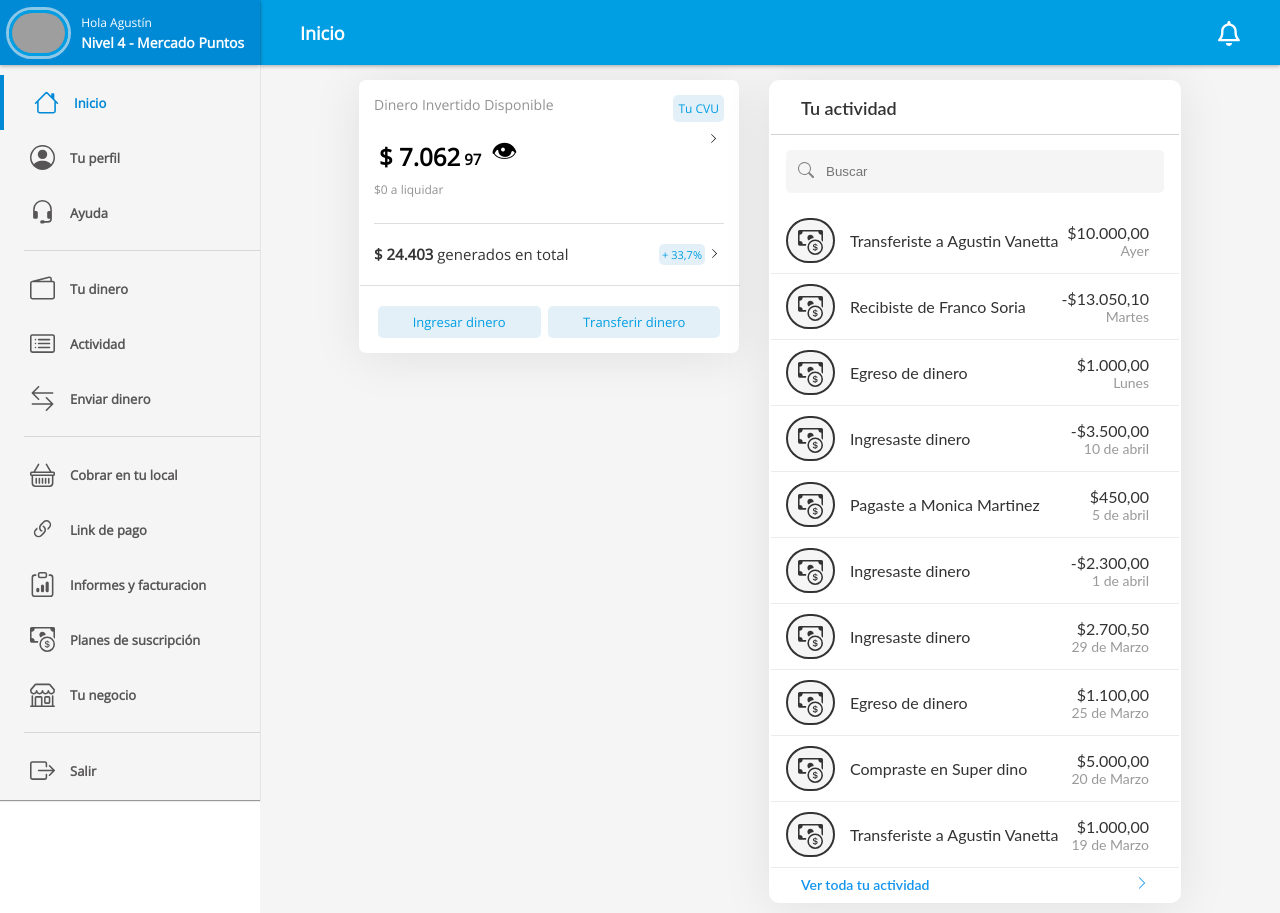
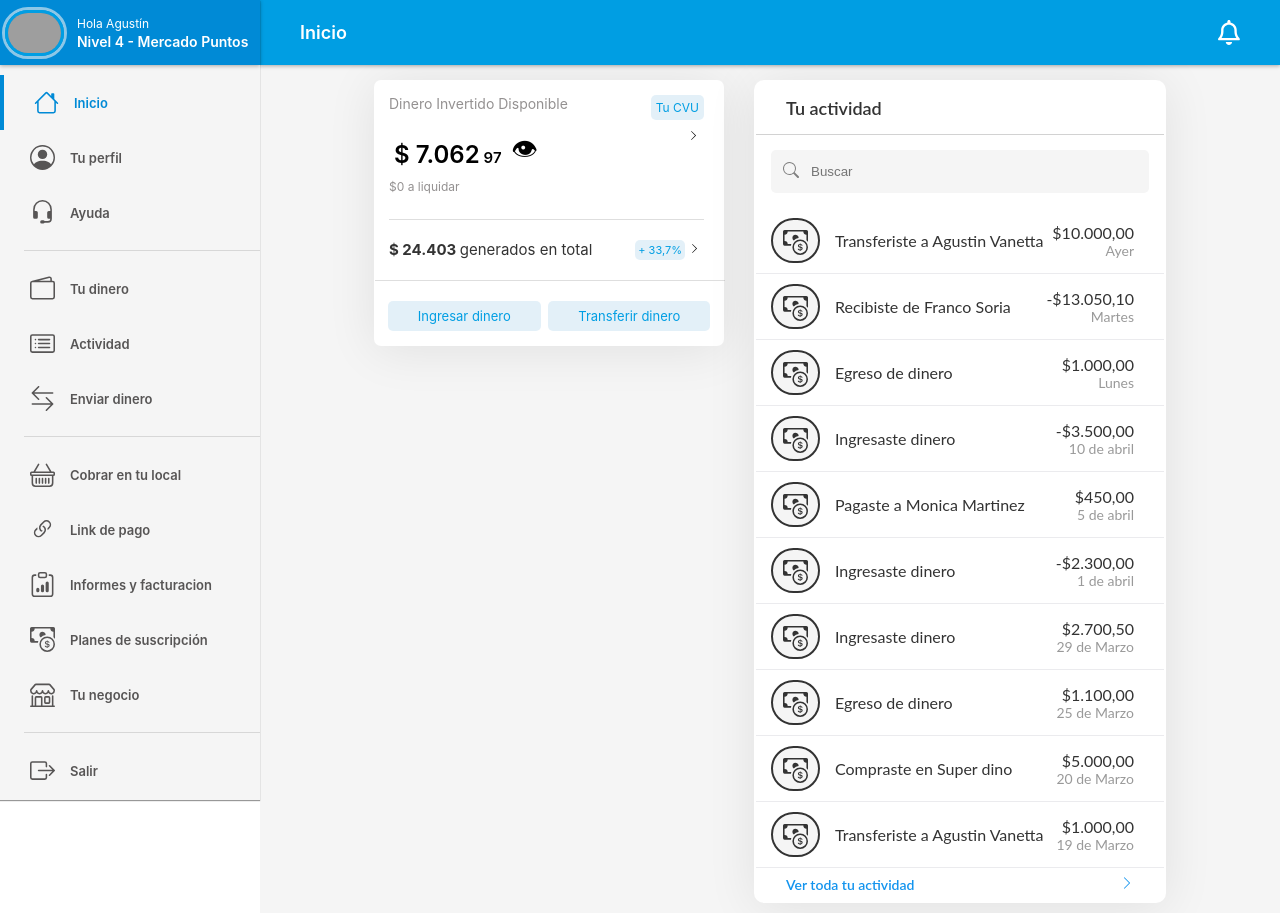
Before and after one commit to agvanetta/mercadopagoClone, a React (Create React App) app: page / in a window 1280 px wide. Built offline with nearby package versions, Linux system fonts and the light colour scheme; grey boxes are pictures that could not be loaded.

Commit message:
add__style__card1

```diff
--- a/src/App.css
+++ b/src/App.css
@@ -1,6 +1,6 @@
 .App {
   background-color: #f5f5f5;
   text-align: center;
-  font-family: 'Open Sans', sans-serif;
-  /* font-family: Proxima Nova,-apple-system,Helvetica Neue,Helvetica,Roboto,Arial,sans-serif; */
+  /* font-family: 'Open Sans', sans-serif; */
+  font-family: Proxima Nova,-apple-system,Helvetica Neue,Helvetica,Roboto,Arial,sans-serif;
 }
--- a/src/components/Inicio/DetalleCuenta.css
+++ b/src/components/Inicio/DetalleCuenta.css
@@ -5,10 +5,9 @@
     background-color: white;
     width: 350px;
     display: flex;
-    padding: 15px;
     flex-direction: column;
     box-shadow: 0px 4px 50px rgba(0, 0, 0, 0.087);
-
+    padding-bottom: 15px;
 }
 
 .detallecuenta__aliquidar{
@@ -23,7 +22,7 @@
 .detallecuenta__barra{
     position: relative;
     margin-left: -14px;
-    width: 380px;
+    width: 350px;
     border-bottom: 1px solid rgba(128, 128, 128, 0.263);
 }
 
@@ -36,9 +35,33 @@
 .detallecuenta__buttons div{
     font-size: 13px;
     border-radius: 5px;
-    padding: 7px 35px;
+    padding: 7px 30px;
     color: #009ee3;
     background-color:rgba(71,154,209,.15) ;
+}
+
+.detallecuenta__buttons div:hover{
+    background-color:rgba(71, 154, 209, 0.357) ;
+}
+
+.detallecuenta__container__top{
+    padding: 15px 20px 0 15px;
+}
+
+.detallecuenta__container__mid{
+    padding: 0px 20px 0 15px;
+}
+
+.detallecuenta__container__bot{
+    padding: 0px 10px;
+}
+
+.detallecuenta__container__top:hover{
+    background-color: #f5f5f5;
+}
+
+.detallecuenta__container__mid:hover{
+    background-color: #f5f5f5;
 }
 
 .detallecuenta__dinero{
--- a/src/components/Inicio/DetalleCuenta.js
+++ b/src/components/Inicio/DetalleCuenta.js
@@ -6,6 +6,7 @@ import {BsChevronRight} from "react-icons/bs";
 function DetalleCuenta() {
   return (
              <section className='detallecuenta'>
+                <section className='detallecuenta__container__top'>
                     <div className='detallecuenta__disponible'>
                         <div>Dinero Invertido Disponible</div> <span>Tu CVU</span>
                     </div>
@@ -22,6 +23,8 @@ function DetalleCuenta() {
                     <div className='detallecuenta__aliquidar'>
                         <div>$0 a liquidar</div>
                     </div>
+                </section>
+                <section className='detallecuenta__container__mid'>
                     <div className='detallecuenta__rendimientos'>
                         <div className='detallecuenta__rendimientos__detalle'><b>$ 24.403 </b>generados en total</div>
                         <div className='detallecuenta__rendimientos__numeros'>
@@ -30,11 +33,14 @@ function DetalleCuenta() {
                         </div>
                     </div>
                     <div className='detallecuenta__barra'></div>
+                </section>
+                <section className='detallecuenta__container__bot'>
                     <div className='detallecuenta__buttons'>
                         <div>Ingresar dinero</div>
                         <div>Transferir dinero</div>
                     </div>
                 </section>
+            </section>
   )
 }
 
```
Lines whose indentation alone changed are shown as unchanged.
